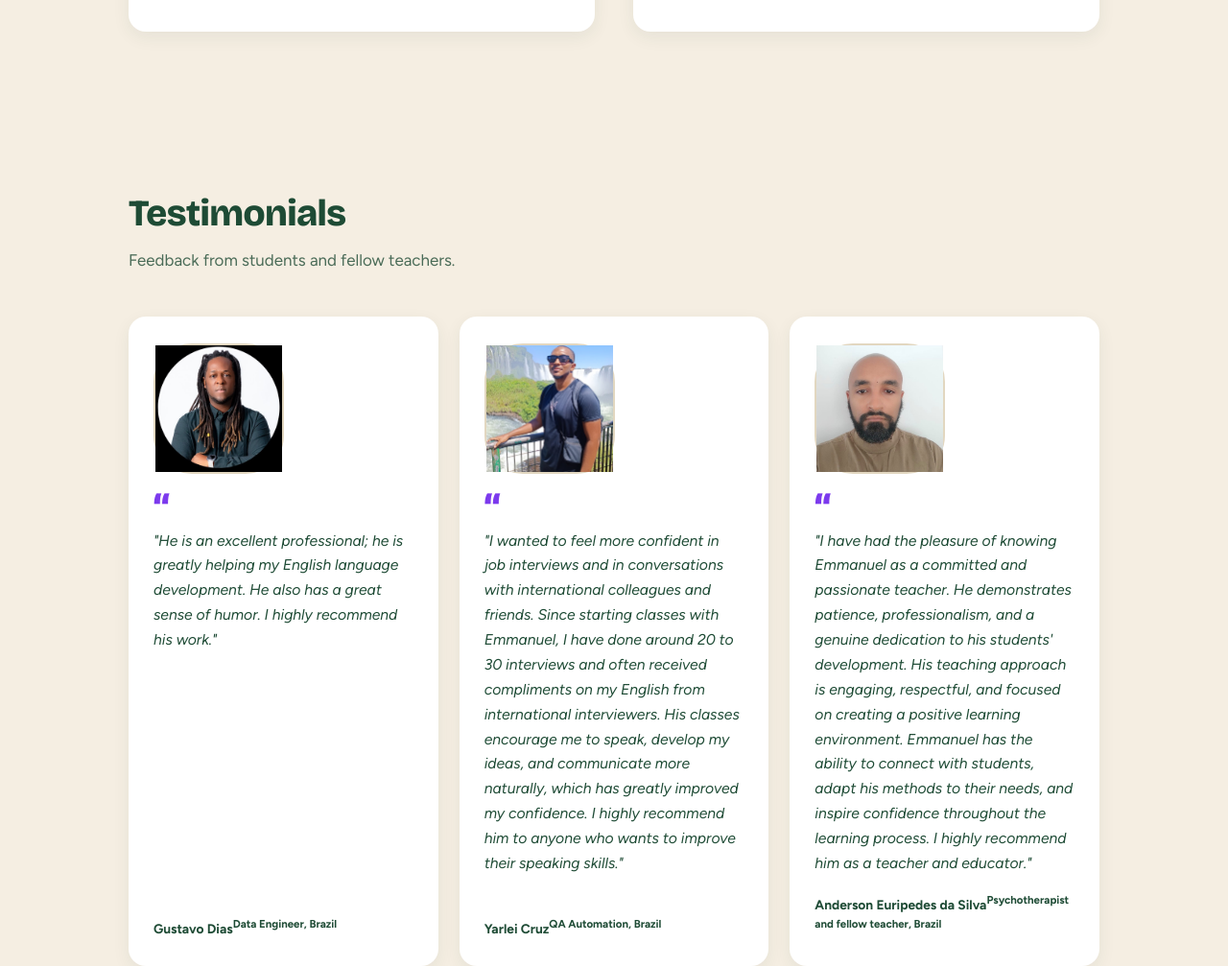
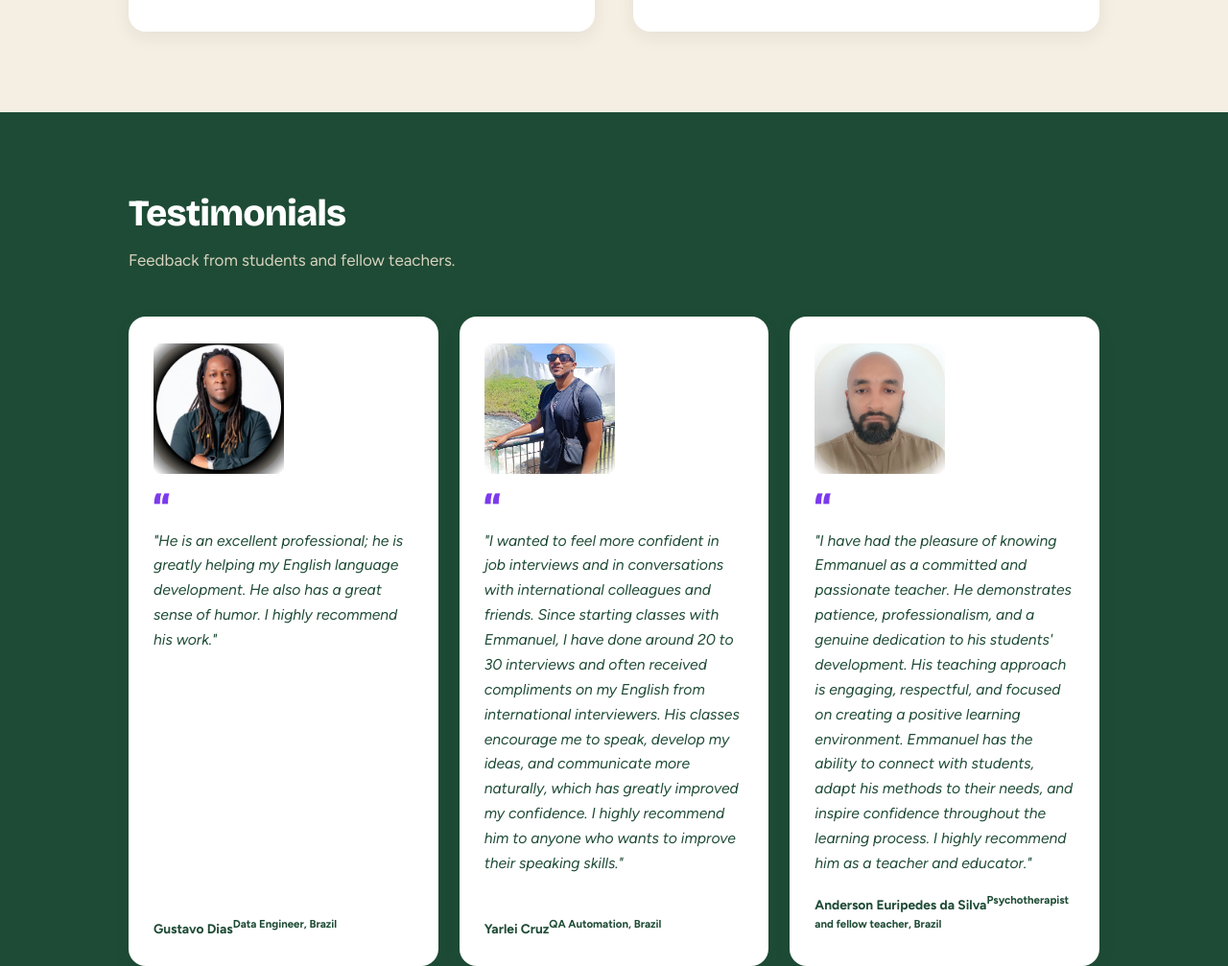
Before and after one commit to Bri-Zon/Teaching-Landing-Page-, a plain HTML site: page index.html in a window 1280 px wide. Shown: the part 2831-3838 px from the top of the page at 96% size. Drawn offline with nearby package versions, Linux system fonts and the light colour scheme.

Commit message:
Dark forest testimonials band; feathered avatar photo edges; fix dead .quotes selector
Co-authored-by: Bri-Zon <Bri-Zon@users.noreply.github.com>

```diff
--- a/index.html
+++ b/index.html
@@ -187,7 +187,9 @@
   .teacher-card p{color:var(--ink-soft);font-size:1.05rem;margin-bottom:16px;}
   .teacher-card p:last-child{margin-bottom:0;}
 
-  .quotes{background:var(--sage);}
+  #testimonials{background:var(--ink);}
+  #testimonials .sec-head h2{color:var(--white);}
+  #testimonials .sec-head p{color:#D8D2BF;}
   .quote-grid{display:grid;grid-template-columns:repeat(3,1fr);gap:22px;}
   @media(max-width:860px){.quote-grid{grid-template-columns:1fr;}}
   .quote{
@@ -199,9 +201,13 @@
   }
   .quote .photo-wrap{
     width:136px;height:136px;border-radius:40px;
-    border:2px solid var(--sage-deep);
     flex-shrink:0;background:var(--sage);
     display:flex;align-items:center;justify-content:center;
+  }
+  .quote .photo-wrap img{
+    width:100%;height:100%;object-fit:cover;display:block;
+    -webkit-mask:radial-gradient(circle at 50% 50%,#000 68%,transparent 97%);
+    mask:radial-gradient(circle at 50% 50%,#000 68%,transparent 97%);
   }
   .photo-wrap img{width:100%;height:100%;object-fit:cover;display:block;}
   .quote-head{display:flex;align-items:center;gap:14px;}
```
